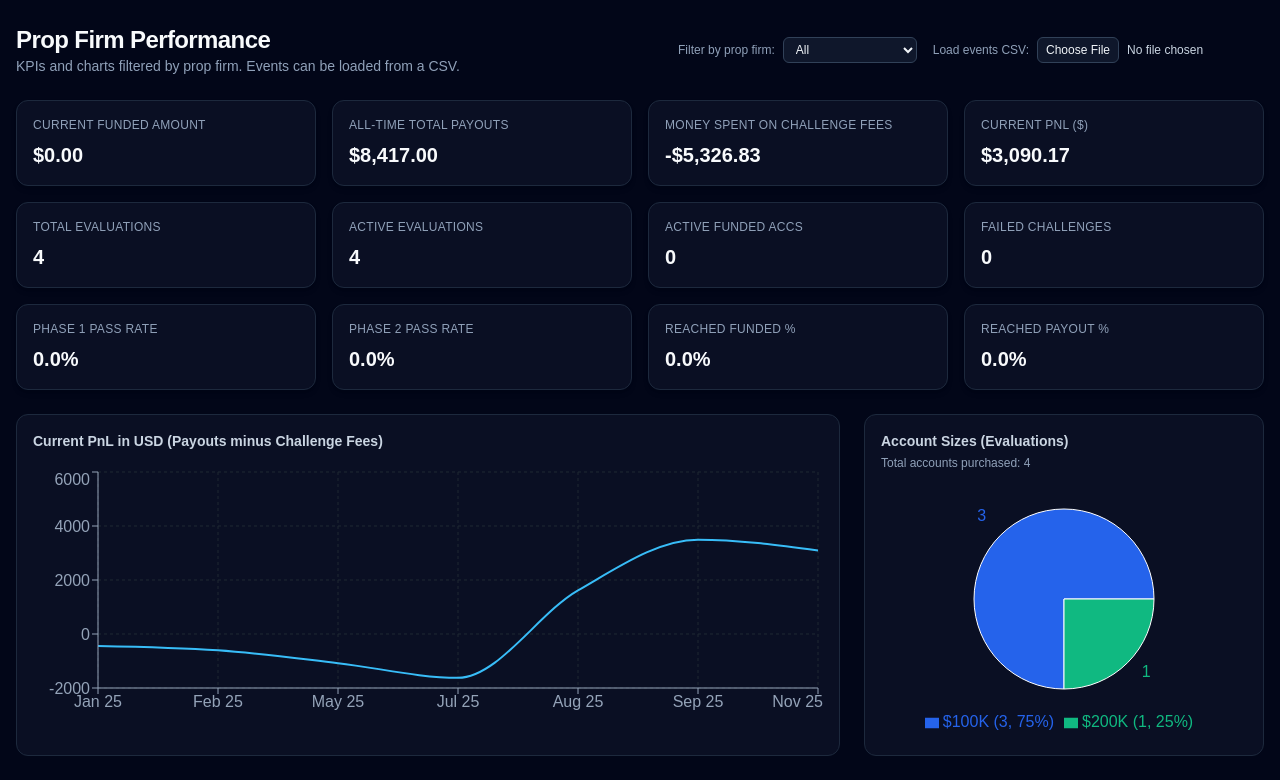
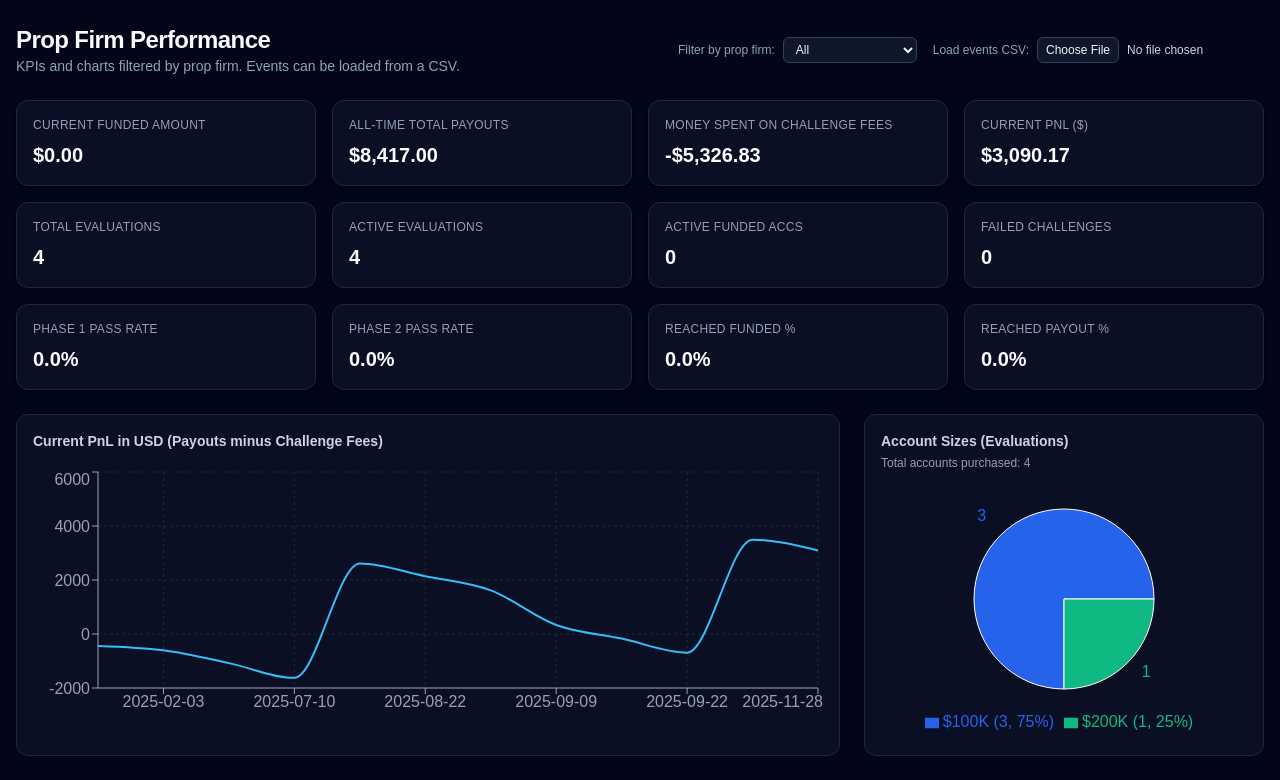
Before and after one commit to TheRRSpace/Prop-Dashboard-and-Journal, a Next.js app: page / in a window 1280 px wide. Shown: the top 780 px of the page. Built offline with nearby package versions, Linux system fonts and the light colour scheme.

Commit message:
fixed PnL line chart dates

```diff
--- a/app/page.tsx
+++ b/app/page.tsx
@@ -292,11 +292,29 @@ export default function Home() {
       fees: -vals.fees,
     }));
 
-  const pnlHistory = monthlyPerf.reduce((acc, row) => {
-    const last = acc.length ? acc[acc.length - 1].pnl : 0;
-    acc.push({ date: row.month, pnl: last + (row.payouts + row.fees) });
-    return acc;
-  }, [] as { date: string; pnl: number }[]);
+  const pnlHistory = events
+    .slice() // copy so we don't mutate the original array
+    .sort(
+      (a, b) => new Date(a.date).getTime() - new Date(b.date).getTime() // oldest → newest
+    )
+    .reduce((acc, ev) => {
+      const last = acc.length ? acc[acc.length - 1].pnl : 0;
+
+      // payouts add to PnL, fees & purchases subtract
+      let delta = 0;
+      if (ev.type === "payout") {
+        delta = ev.amount;
+      } else if (ev.type === "fee" || ev.type === "purchase") {
+        delta = -ev.amount;
+      }
+
+      acc.push({
+        date: ev.date, // "2025-11-28" etc, same as data
+        pnl: last + delta, // cumulative PnL after this event
+      });
+
+      return acc;
+    }, [] as { date: string; pnl: number }[]);
 
   /* ----- ACCOUNT SIZE DONUT (PURCHASED EVALUATIONS) ----- */
 
```
